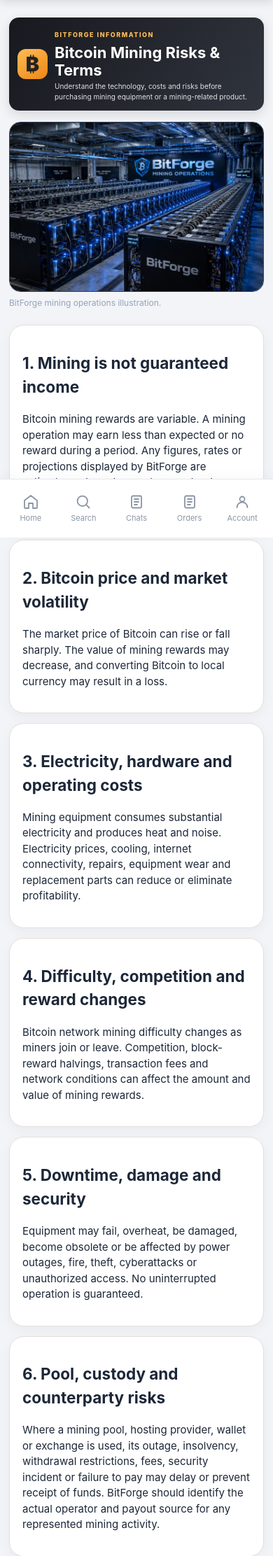
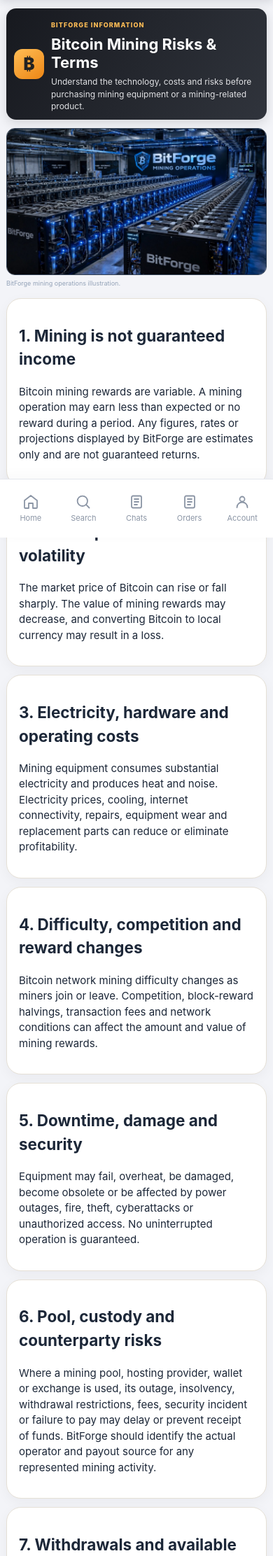
Before and after one commit to forextry298-del/BITFORGE-NEW, a Flask app: page /risk-terms in a window 390 px wide. Shown: the part 76-2299 px from the top of the page at 70% size. Run offline with Flask 3, Linux system fonts and the light colour scheme; a user stored in the database is signed in; data comes from the database, SQL or seed files in the repository; data that the repository does not hold is empty.

Commit message:
Make Bitcoin mining terms mobile friendly

```diff
--- a/templates/risk_terms.html
+++ b/templates/risk_terms.html
@@ -2,21 +2,39 @@
 {% block title %}Bitcoin Mining Risks & Terms · BitForge{% endblock %}
 {% block body %}
 <header class="top mining-top"><a class="brand" href="{{ url_for('market') }}"><span class="logo">₿</span>BitForge Mining</a><a href="{{ url_for('account') }}" aria-label="Account menu">☰</a></header>
-<main class="wrap content mining-page" style="max-width:900px;padding-bottom:36px">
+<main class="wrap content mining-page risk-terms-page">
   <section class="mining-hero"><div class="btc-mark">₿</div><div><span class="mining-kicker">BITFORGE INFORMATION</span><h1>Bitcoin Mining Risks & Terms</h1><p>Understand the technology, costs and risks before purchasing mining equipment or a mining-related product.</p></div></section>
-  <figure style="margin:16px 0 22px"><img src="{{ url_for('static', filename='images/bitforge_mining_operations.jpg') }}" alt="BitForge-branded Bitcoin mining facility with rows of mining machines" style="display:block;width:100%;height:auto;max-height:440px;object-fit:cover;border-radius:16px;border:1px solid #334155"><figcaption style="font-size:12px;color:#94a3b8;margin-top:7px">BitForge mining operations illustration.</figcaption></figure>
-  <section class="card" style="padding:18px;margin-bottom:14px"><h2>1. Mining is not guaranteed income</h2><p>Bitcoin mining rewards are variable. A mining operation may earn less than expected or no reward during a period. Any figures, rates or projections displayed by BitForge are estimates only and are not guaranteed returns.</p></section>
-  <section class="card" style="padding:18px;margin-bottom:14px"><h2>2. Bitcoin price and market volatility</h2><p>The market price of Bitcoin can rise or fall sharply. The value of mining rewards may decrease, and converting Bitcoin to local currency may result in a loss.</p></section>
-  <section class="card" style="padding:18px;margin-bottom:14px"><h2>3. Electricity, hardware and operating costs</h2><p>Mining equipment consumes substantial electricity and produces heat and noise. Electricity prices, cooling, internet connectivity, repairs, equipment wear and replacement parts can reduce or eliminate profitability.</p></section>
-  <section class="card" style="padding:18px;margin-bottom:14px"><h2>4. Difficulty, competition and reward changes</h2><p>Bitcoin network mining difficulty changes as miners join or leave. Competition, block-reward halvings, transaction fees and network conditions can affect the amount and value of mining rewards.</p></section>
-  <section class="card" style="padding:18px;margin-bottom:14px"><h2>5. Downtime, damage and security</h2><p>Equipment may fail, overheat, be damaged, become obsolete or be affected by power outages, fire, theft, cyberattacks or unauthorized access. No uninterrupted operation is guaranteed.</p></section>
-  <section class="card" style="padding:18px;margin-bottom:14px"><h2>6. Pool, custody and counterparty risks</h2><p>Where a mining pool, hosting provider, wallet or exchange is used, its outage, insolvency, withdrawal restrictions, fees, security incident or failure to pay may delay or prevent receipt of funds. BitForge should identify the actual operator and payout source for any represented mining activity.</p></section>
-  <section class="card" style="padding:18px;margin-bottom:14px"><h2>7. Withdrawals and available funds</h2><p>A displayed balance is not proof that cash or Bitcoin is available for immediate payment. Withdrawals are subject to identity and fraud checks, applicable fees, processing times, network conditions and sufficient cleared funds in the payout reserve. Do not deposit money you cannot afford to lose.</p></section>
-  <section class="card" style="padding:18px;margin-bottom:14px"><h2>8. No guaranteed return or principal protection</h2><p>Mining-related purchases are exposed to loss. There is no guarantee that the purchase price will be recovered, that daily income will be generated, or that any projected rate will be achieved. Past performance does not predict future results.</p></section>
-  <section class="card" style="padding:18px;margin-bottom:14px"><h2>9. Legal, tax and regulatory obligations</h2><p>Bitcoin mining, cryptocurrency custody and transfers may be regulated differently depending on your location. You are responsible for understanding applicable laws, tax reporting and any restrictions before participating.</p></section>
-  <section class="card" style="padding:18px;margin-bottom:14px"><h2>10. Platform terms and changes</h2><p>BitForge may update product information, fees, security procedures or these terms when necessary. Material changes should be communicated to users. If a product is unavailable or its description is inaccurate, contact support before making a payment.</p></section>
-  <section class="card" style="padding:18px;margin-bottom:18px;border:1px solid #d69e36"><h2>Important acknowledgement</h2><p>By continuing, you confirm that you have read these risks and understand that Bitcoin mining is uncertain and can result in partial or total loss. You are not relying on a guaranteed daily return.</p></section>
-  <a class="btn" href="{{ url_for('market') }}" style="display:inline-block;text-decoration:none">Back to Mining Rigs</a>
+  <figure class="risk-terms-image"><img src="{{ url_for('static', filename='images/bitforge_mining_operations.jpg') }}" alt="BitForge-branded Bitcoin mining facility with rows of mining machines"><figcaption>BitForge mining operations illustration.</figcaption></figure>
+  <section class="card" class="card risk-terms-card"><h2>1. Mining is not guaranteed income</h2><p>Bitcoin mining rewards are variable. A mining operation may earn less than expected or no reward during a period. Any figures, rates or projections displayed by BitForge are estimates only and are not guaranteed returns.</p></section>
+  <section class="card" class="card risk-terms-card"><h2>2. Bitcoin price and market volatility</h2><p>The market price of Bitcoin can rise or fall sharply. The value of mining rewards may decrease, and converting Bitcoin to local currency may result in a loss.</p></section>
+  <section class="card" class="card risk-terms-card"><h2>3. Electricity, hardware and operating costs</h2><p>Mining equipment consumes substantial electricity and produces heat and noise. Electricity prices, cooling, internet connectivity, repairs, equipment wear and replacement parts can reduce or eliminate profitability.</p></section>
+  <section class="card" class="card risk-terms-card"><h2>4. Difficulty, competition and reward changes</h2><p>Bitcoin network mining difficulty changes as miners join or leave. Competition, block-reward halvings, transaction fees and network conditions can affect the amount and value of mining rewards.</p></section>
+  <section class="card" class="card risk-terms-card"><h2>5. Downtime, damage and security</h2><p>Equipment may fail, overheat, be damaged, become obsolete or be affected by power outages, fire, theft, cyberattacks or unauthorized access. No uninterrupted operation is guaranteed.</p></section>
+  <section class="card" class="card risk-terms-card"><h2>6. Pool, custody and counterparty risks</h2><p>Where a mining pool, hosting provider, wallet or exchange is used, its outage, insolvency, withdrawal restrictions, fees, security incident or failure to pay may delay or prevent receipt of funds. BitForge should identify the actual operator and payout source for any represented mining activity.</p></section>
+  <section class="card" class="card risk-terms-card"><h2>7. Withdrawals and available funds</h2><p>A displayed balance is not proof that cash or Bitcoin is available for immediate payment. Withdrawals are subject to identity and fraud checks, applicable fees, processing times, network conditions and sufficient cleared funds in the payout reserve. Do not deposit money you cannot afford to lose.</p></section>
+  <section class="card" class="card risk-terms-card"><h2>8. No guaranteed return or principal protection</h2><p>Mining-related purchases are exposed to loss. There is no guarantee that the purchase price will be recovered, that daily income will be generated, or that any projected rate will be achieved. Past performance does not predict future results.</p></section>
+  <section class="card" class="card risk-terms-card"><h2>9. Legal, tax and regulatory obligations</h2><p>Bitcoin mining, cryptocurrency custody and transfers may be regulated differently depending on your location. You are responsible for understanding applicable laws, tax reporting and any restrictions before participating.</p></section>
+  <section class="card" class="card risk-terms-card"><h2>10. Platform terms and changes</h2><p>BitForge may update product information, fees, security procedures or these terms when necessary. Material changes should be communicated to users. If a product is unavailable or its description is inaccurate, contact support before making a payment.</p></section>
+  <section class="card" class="card risk-terms-card risk-acknowledgement"><h2>Important acknowledgement</h2><p>By continuing, you confirm that you have read these risks and understand that Bitcoin mining is uncertain and can result in partial or total loss. You are not relying on a guaranteed daily return.</p></section>
+  <a class="btn risk-back" href="{{ url_for('market') }}">Back to Mining Rigs</a>
 </main>
+
+<style>
+/* Compact, mobile-friendly risk and terms page */
+.risk-terms-page{width:100%;max-width:760px;margin:0 auto;padding:12px 12px 84px;box-sizing:border-box}
+.risk-terms-page .mining-hero{gap:10px;padding:14px;border-radius:14px}
+.risk-terms-page .mining-kicker{font-size:9px;letter-spacing:.12em}
+.risk-terms-page h1{font-size:clamp(18px,4.5vw,25px);line-height:1.2;margin:4px 0 6px}
+.risk-terms-page .mining-hero p{font-size:12px;line-height:1.45;margin:0}
+.risk-terms-image{margin:12px 0 14px}
+.risk-terms-image img{display:block;width:100%;height:auto;max-height:300px;object-fit:cover;border-radius:12px;border:1px solid #334155}
+.risk-terms-image figcaption{font-size:10px;color:#94a3b8;margin-top:5px}
+.risk-terms-card{padding:12px;margin:0 0 9px;border-radius:12px;box-sizing:border-box}
+.risk-terms-card h2{font-size:14px;line-height:1.3;margin:0 0 6px}
+.risk-terms-card p{font-size:12px;line-height:1.55;margin:0;overflow-wrap:anywhere}
+.risk-acknowledgement{border:1px solid #d69e36}
+.risk-back{display:inline-block;text-decoration:none;font-size:12px;padding:9px 13px}
+@media(max-width:480px){.risk-terms-page{padding:9px 9px 78px}.risk-terms-page .mining-hero{padding:11px}.risk-terms-page .btc-mark{font-size:24px}.risk-terms-image img{max-height:210px}.risk-terms-card{padding:10px;margin-bottom:8px}.risk-terms-card h2{font-size:13px}.risk-terms-card p{font-size:11px;line-height:1.5}.risk-terms-image figcaption{font-size:9px}}
+</style>
 {% include "nav.html" %}
 {% endblock %}
```
